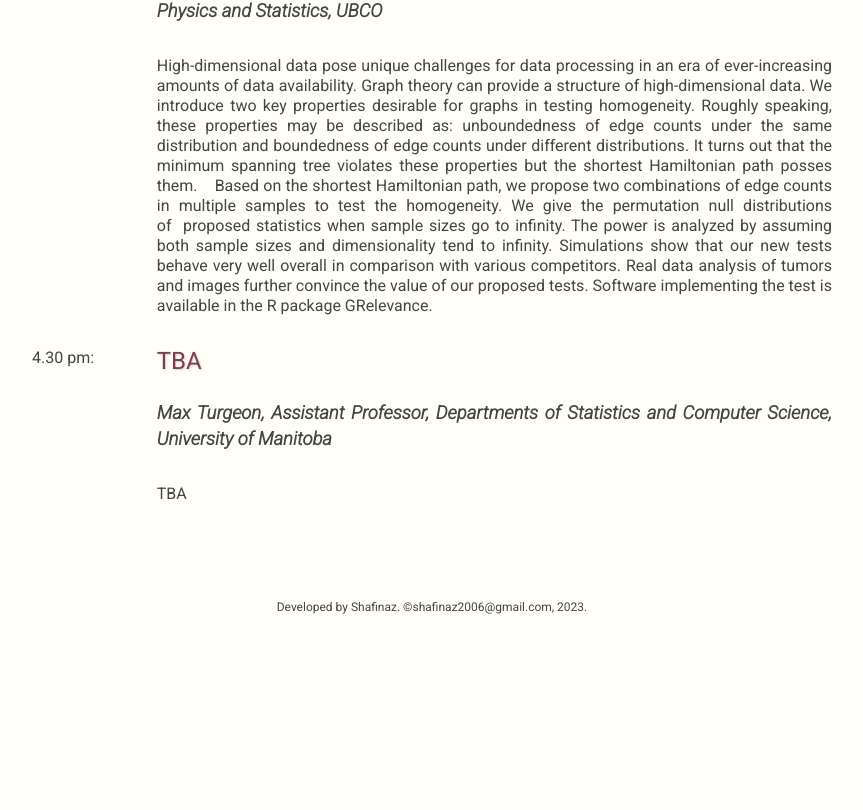
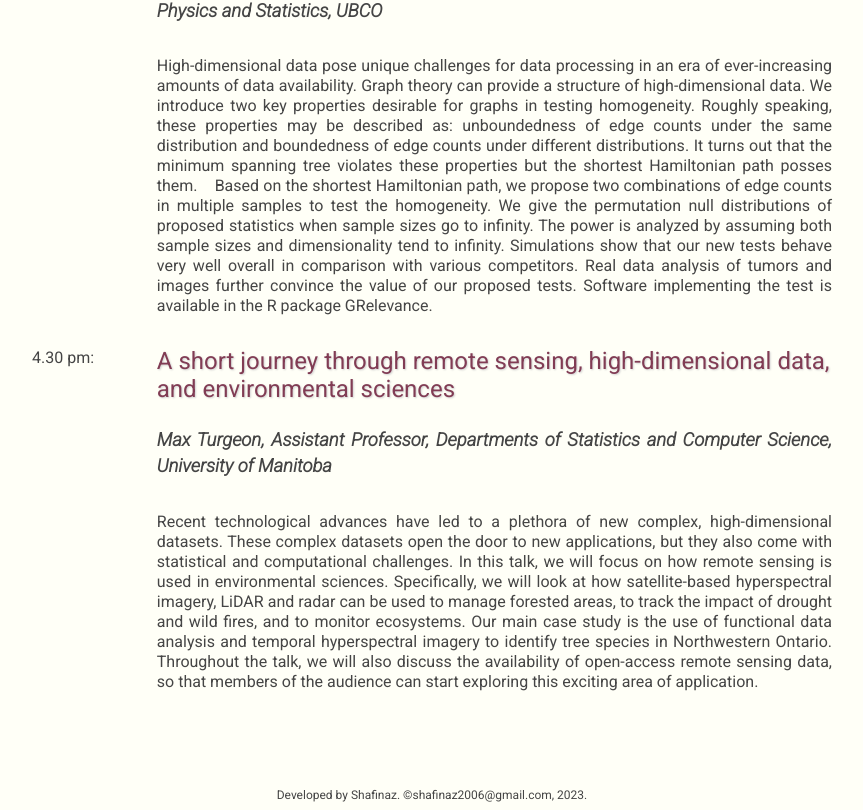
Before and after one commit to shafinaz2006/tru-conference, a Next.js app: page /program in a window 1280 px wide. Shown: the part 8657-9467 px from the top of the page, without its empty margins (208-1071 px from the left). Before the commit the page ends 9279 px from the top, so only its background shows below. Built offline with nearby package versions, Linux system fonts and the light colour scheme.

Commit message:
add final talk details

```diff
--- a/data/programData2.js
+++ b/data/programData2.js
@@ -73,13 +73,13 @@ export const programData2 = [
     time: '3.50 pm',
     heading: 'Nonparametric high-dimensional multi-sample tests based on graph theory.',
     name: 'Xiaping Shi, Assistant Professor, Department of Computer Science, Mathematics, Physics and Statistics, UBCO',
-    abstract: 'High-dimensional data pose unique challenges for data processing in an era of ever-increasing amounts of data availability. Graph theory can provide a structure of high-dimensional data. We introduce two key properties desirable for graphs in testing homogeneity. Roughly speaking, these properties may be described as: unboundedness of edge counts under the same distribution and boundedness of edge counts under different distributions. It turns out that the minimum spanning tree violates these properties but the shortest Hamiltonian path posses them.    Based on the shortest Hamiltonian path, we propose two combinations of edge counts in multiple samples to test the homogeneity. We give the permutation null distributions of  proposed statistics when sample sizes go to infinity. The power is analyzed by assuming both sample sizes and dimensionality tend to infinity. Simulations show that our new tests behave very well overall in comparison with various competitors. Real data analysis of tumors and images further convince the value of our proposed tests. Software implementing the test is available in the R package GRelevance.'
+    abstract: 'High-dimensional data pose unique challenges for data processing in an era of ever-increasing amounts of data availability. Graph theory can provide a structure of high-dimensional data. We introduce two key properties desirable for graphs in testing homogeneity. Roughly speaking, these properties may be described as: unboundedness of edge counts under the same distribution and boundedness of edge counts under different distributions. It turns out that the minimum spanning tree violates these properties but the shortest Hamiltonian path posses them.    Based on the shortest Hamiltonian path, we propose two combinations of edge counts in multiple samples to test the homogeneity. We give the permutation null distributions of proposed statistics when sample sizes go to infinity. The power is analyzed by assuming both sample sizes and dimensionality tend to infinity. Simulations show that our new tests behave very well overall in comparison with various competitors. Real data analysis of tumors and images further convince the value of our proposed tests. Software implementing the test is available in the R package GRelevance.'
   },
   {
     type: 'talk',
     time: '4.30 pm',
-    heading: 'TBA',
+    heading: 'A short journey through remote sensing, high-dimensional data, and environmental sciences',
     name: 'Max Turgeon, Assistant Professor, Departments of Statistics and Computer Science, University of Manitoba',
-    abstract: 'TBA'
+    abstract: 'Recent technological advances have led to a plethora of new complex, high-dimensional datasets. These complex datasets open the door to new applications, but they also come with statistical and computational challenges. In this talk, we will focus on how remote sensing is used in environmental sciences. Specifically, we will look at how satellite-based hyperspectral imagery, LiDAR and radar can be used to manage forested areas, to track the impact of drought and wild fires, and to monitor ecosystems. Our main case study is the use of functional data analysis and temporal hyperspectral imagery to identify tree species in Northwestern Ontario. Throughout the talk, we will also discuss the availability of open-access remote sensing data, so that members of the audience can start exploring this exciting area of application.'
   },
 ]
--- a/next.config.js
+++ b/next.config.js
@@ -4,7 +4,7 @@ const nextConfig = {
   reactStrictMode: true,
   images: {
     formats: ['image/webp'],
-  },
+    },
 }
 
 module.exports = nextConfig
```
